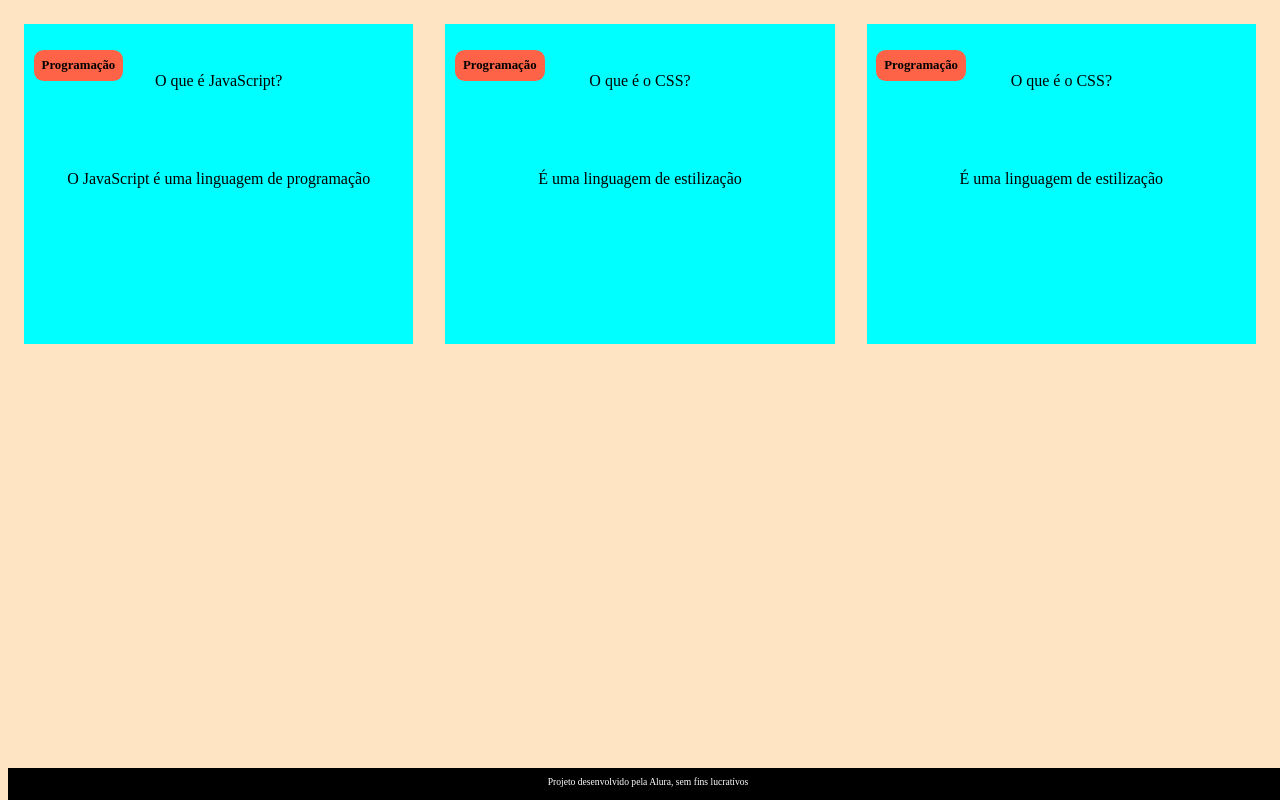
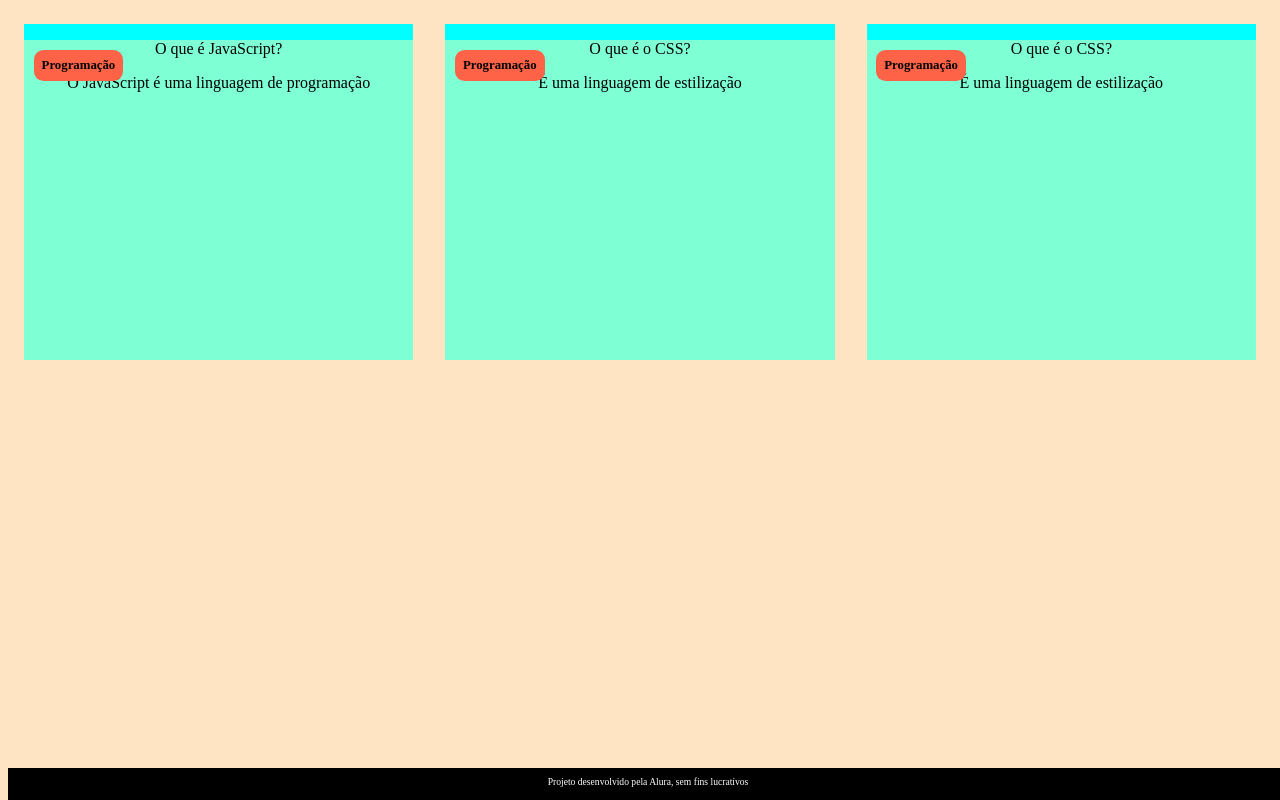
Before and after one commit to Thomas1404z/Flashcard, a plain HTML site: page index.html in a window 1280 px wide. Drawn offline with Linux system fonts and the light colour scheme.

Commit message:
Update style.css

```diff
--- a/assets/style.css
+++ b/assets/style.css
@@ -1,10 +1,10 @@
-body {
+body{
     background-color: bisque;
     font-family: Bai Jamjuree;
 }
 
 #container {
-    display: flex; /* Elementos dispostos em linha */
+    display: flex;
 }
 
 .cartao {
@@ -17,7 +17,7 @@ body {
 
 .cartao__conteudo {
     text-align: center;
-    /* background-color: aquamarine; */
+    background-color: aquamarine;
     height: 100%;
 }
 
@@ -29,14 +29,8 @@ body {
     margin: 0.6rem;
     border-radius: 0.6rem;
     font-size: 1vw;
+
 }
-
-.cartao__conteudo p {
-    margin-top: 1rem;
-    padding: 2rem;
-}
-
-
 
 
 
```
